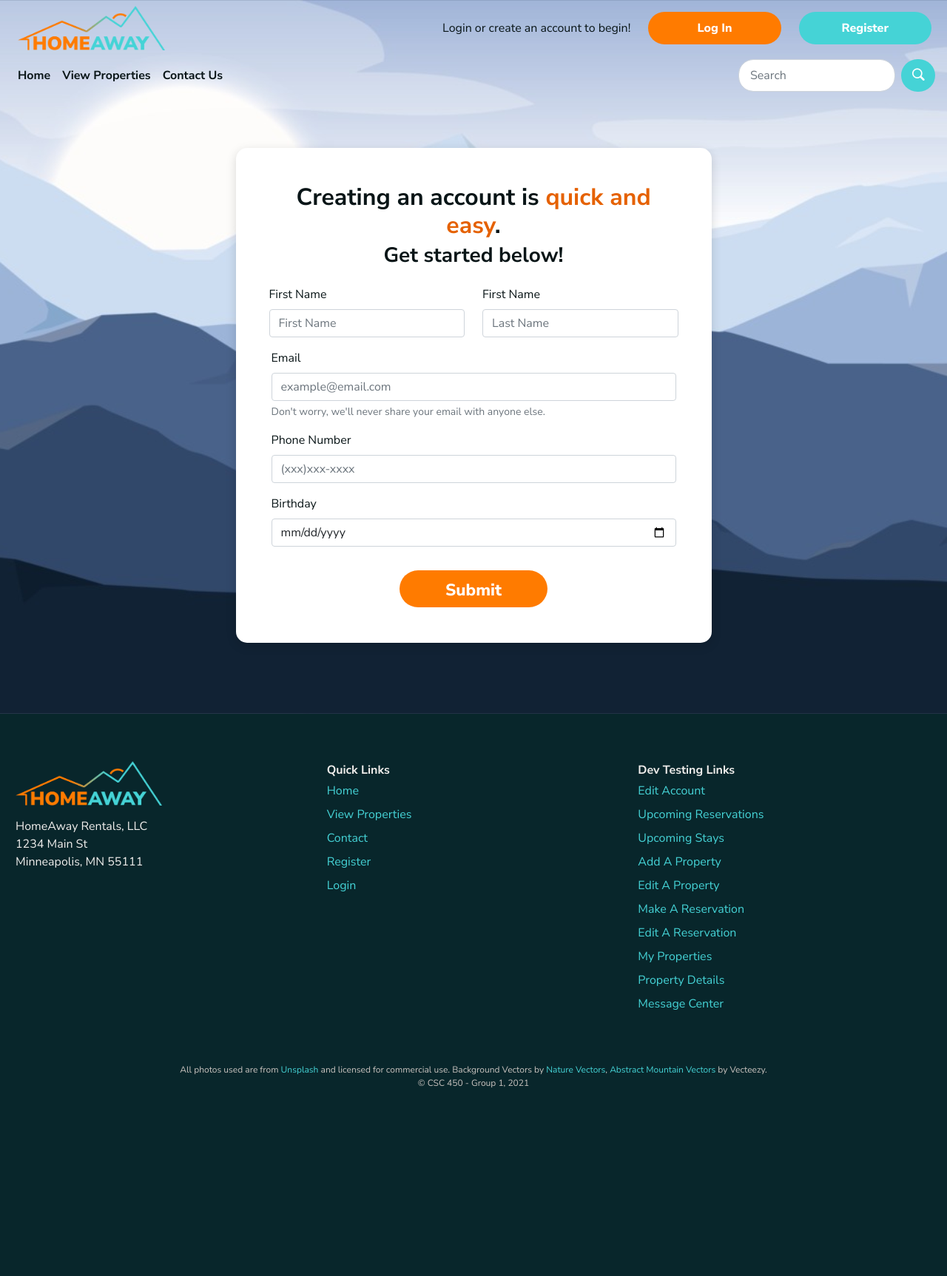
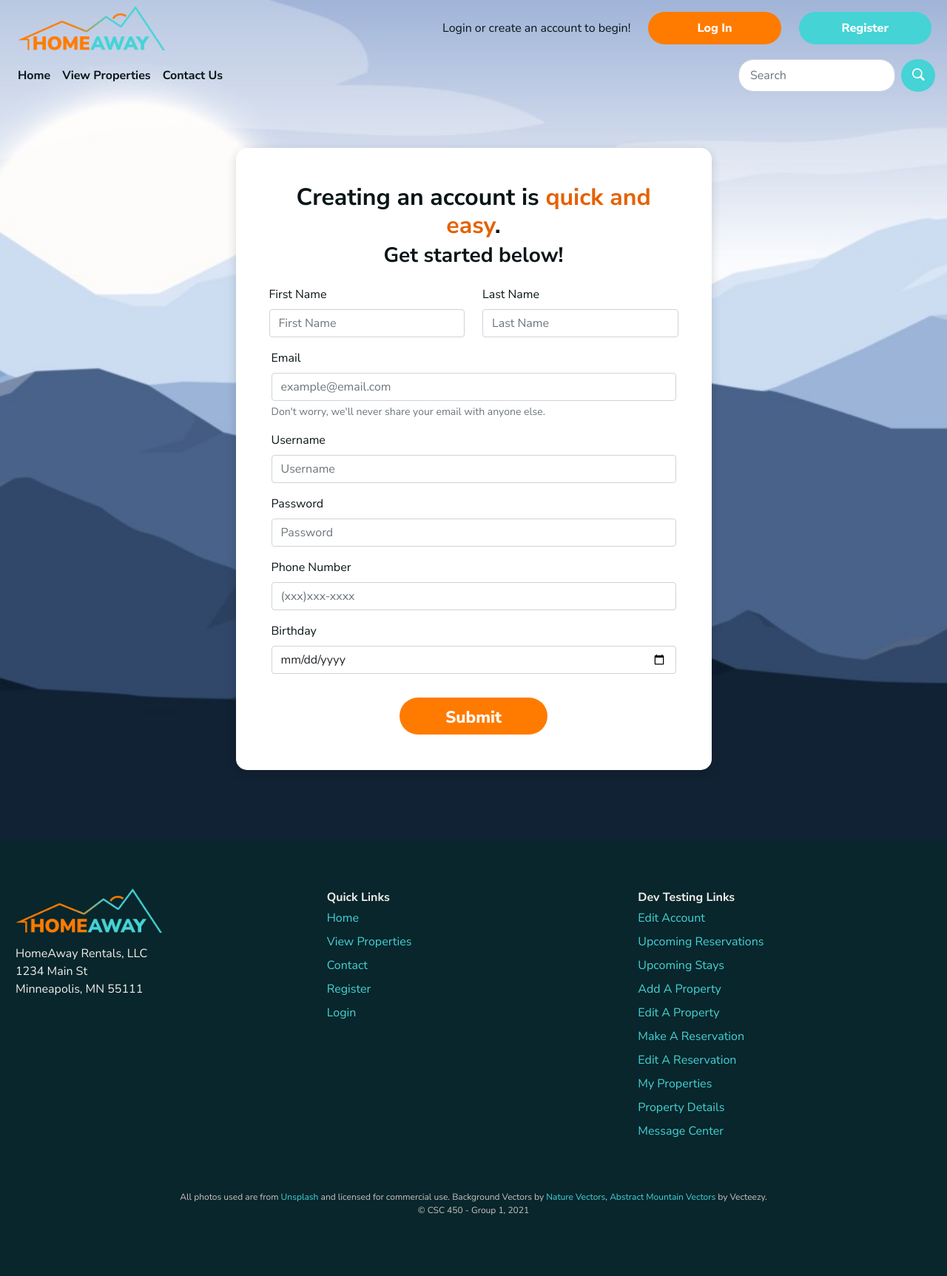
Before and after one commit to frigolie/CSC450_Group1_Project, a PHP site: page /register in a window 1280 px wide. Shown: the whole page at 74% size. Before the commit the page ends 1471 px from the top, so only its background shows below. Run offline with PHP 8.4, Linux system fonts and the light colour scheme; some libraries are stand-ins or nearby versions.

Commit message:
fix the register and login page
fix and add the register and login page to make it work with the function for database.

```diff
--- a/register.php
+++ b/register.php
@@ -1,5 +1,6 @@
 <!DOCTYPE html>
 <html lang="en">
+
 <head>
     <meta charset="utf-8" name="viewport" content="width=device-width, initial-scale=1">
 
@@ -17,8 +18,9 @@
     <!-- Page title -->
     <title>Register</title>
 </head>
+
 <body>
-  <?php include(getcwd( ) . "/header.php"); ?>
+    <?php include(getcwd() . "/header.php"); ?>
 
     <section class="container-fluid initialPageContent purpleMountains pb-5">
         <div class="row pb-5 justify-content-center">
@@ -36,38 +38,104 @@
                         <div class="row">
                             <div class="col">
                                 <label for="fName" class="form-label">First Name</label>
-              <input type="text" class="form-control" name="fName" placeholder="First Name" required>
+                                <input type="text" id="fname" class="form-control" placeholder="First Name" name="fname" required />
                             </div>
 
                             <div class="col">
-              <label for="lName" class="form-label">First Name</label>
-              <input type="text" class="form-control" name="lName" placeholder="Last Name" required>
+                                <label for="lName" class="form-label">Last Name</label>
+                                <input type="text" id="lname" class="form-control" placeholder="Last Name" name="lname" required />
                             </div>
                         </div>
                     </div>
 
                     <div class="mb-3">
                         <label for="emailInput" class="form-label">Email</label>
-              <input type="email" class="form-control" id="emailInput" aria-describedby="emailHelp" placeholder="example@email.com">
+                        <input type="email" id="email" class="form-control" placeholder="example@email.com" name="email" required />
                         <div id="emailHelp" class="form-text">
                             Don't worry, we'll never share your email with anyone else.</div>
                     </div>
                     <div class="mb-3">
+                        <label for="usernameInput" class="form-label">Username</label>
+                        <input type="text" id="username" class="form-control" placeholder="Username" name="username" required />
+
+                    </div>
+                    <div class="mb-3">
+                        <label for="passwordInput" class="form-label">Password</label>
+                        <input type="password" id="password" class="form-control" placeholder="Password" name="password" autocomplete="new-password" required />
+
+                    </div>
+                    <div class="mb-3">
                         <label for="phone" class="form-label">Phone Number</label>
-              <input type="tel" class="form-control" id="phone" placeholder="(xxx)xxx-xxxx" pattern="[0-9]{3}-[0-9]{3}-[0-9]{4}" required>
+                        <input type="tel" class="form-control" id="phone" placeholder="(xxx)xxx-xxxx" name="phone" pattern="[0-9]{3}-[0-9]{3}-[0-9]{4}" required>
                     </div>
                     <div class="mb-3">
                         <label for="bDay" class="form-label">Birthday</label>
-              <input type="date" class="form-control" id="date" placeholder="mm/dd/yyyy"required>
+                        <input type="date" class="form-control" id="date" name="date" placeholder="mm/dd/yyyy" required>
                     </div>
 
                     <div class="pt-3 text-center">
-              <button type="submit" class="globalButton orangeButton"style="height:50px;width:200px;font-size:1.4em;">Submit</button>
+                        <button type="submit" id="submit" value=" Register" name="submit" class="globalButton orangeButton" style="height:50px;width:200px;font-size:1.4em;">Submit</button>
                     </div>
             </div>
         </div>
         </form>
     </section>
-    <?php include(getcwd( ) . "/footer.php"); ?>
+    <?php include(getcwd() . "/footer.php"); ?>
 </body>
+
 </html>
+
+
+<?php
+if (isset($_GET["error"])) {
+    if ($_GET["error"] == "emptyinput") {
+        echo "<p>Fill in all the fields!</p>";
+    } else if ($_GET["error"] == "invalidusername") {
+        echo "<p>Choose a proper username!</p>";
+    } else if ($_GET["error"] == "invalidemail") {
+        echo "<p>Choose a proper email!</p>";
+    } else if ($_GET["error"] == "invalidPassword") {
+        echo "<p>Password doesn't match!</p>";
+    } else if ($_GET["error"] == "stmtfailed") {
+        echo "<p>Something went wrong, try again!</p>";
+    } else if ($_GET["error"] == "usernametaken") {
+        echo "<p>Username already taken!</p>";
+    } else if ($_GET["error"] == "none") {
+        echo "<p>You have signed up!</p>";
+    }
+}
+?>
+
+<!-- JavaScript Form Validation using Sweet Alert -->
+
+<script src="https://unpkg.com/sweetalert/dist/sweetalert.min.js"></script>
+
+<!-- JavaScript Form Validation using Sweet Alert for Register-->
+<script>
+    $("#submit").click(function() {
+
+        var fname = $("#fname").val();
+        var lname = $("#lname").val();
+        var username = $("#username").val();
+        var email = $("#email").val();
+        var password = $("#password").val();
+        var phone = $("#phone").val();
+        var date = $("#date").val();
+
+        if (fname == '' || lname == '' || username == '' || email == '' || password == '' || phone == '' || date == '') {
+            swal({
+                title: "Fields Empty!!",
+                text: "Please check the missing field!!",
+                icon: "warning",
+                button: "OK",
+            });
+        } else {
+            swal({
+                title: "Successfully Register ",
+                icon: "success",
+                button: "OK",
+            });
+        }
+
+    })
+</script>
```
Also changed, not shown: login.php (+46 -5 lines). Lines whose indentation alone changed are shown as unchanged.
